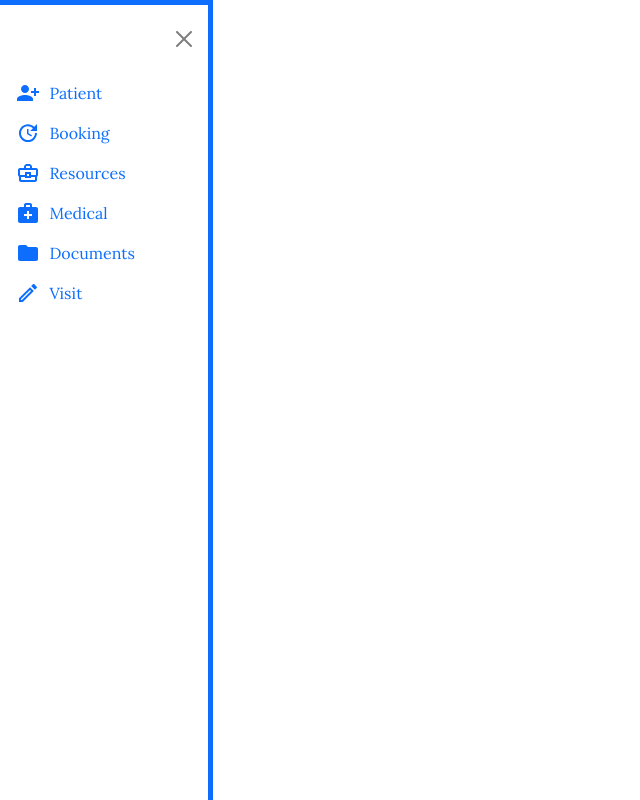
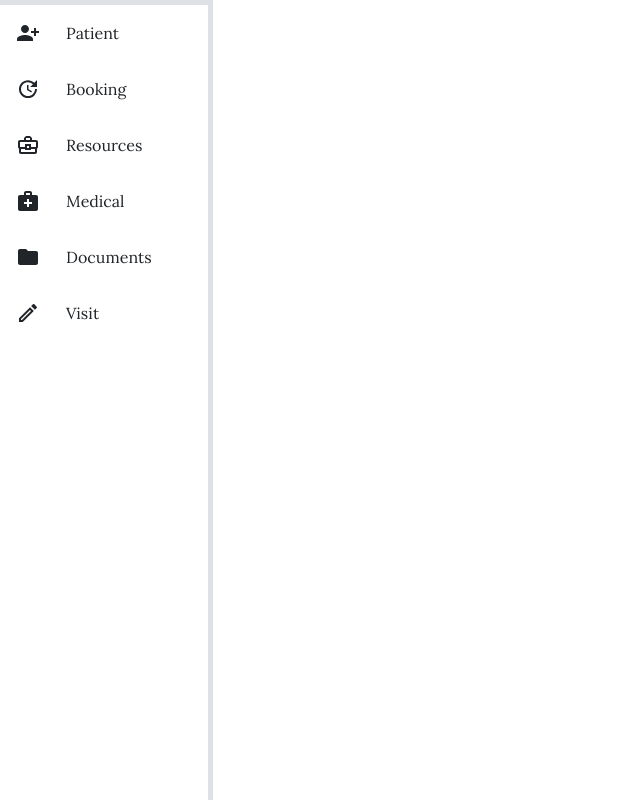
Before and after one commit to ShaniaKC/alivebtw, a React (Create React App) app: page /main in a window 1280 px wide. Shown: the whole page, without its empty margins (0-640 px from the left). Built offline with nearby package versions, Linux system fonts and the light colour scheme.

Commit message:
9 files modified

```diff
--- a/src/components/maincomponents/Protected/Booking.js
+++ b/src/components/maincomponents/Protected/Booking.js
@@ -1,7 +1,7 @@
 import React from 'react';
 
-function B() {
+const B = () => {
   return <div />;
-}
+};
 
 export default B;
--- a/src/components/maincomponents/Protected/Document.js
+++ b/src/components/maincomponents/Protected/Document.js
@@ -1,6 +1,6 @@
 import React from 'react';
 
-function B() {
+const B = () => {
   return <div />;
 }
 
--- a/src/components/maincomponents/Protected/Main.js
+++ b/src/components/maincomponents/Protected/Main.js
@@ -1,10 +1,40 @@
 import React from 'react';
 import Sidebar from './Sidebar';
+import { Route, Switch } from 'react-router-dom';
+import Booking from './Booking';
+import Document from './Document';
+import Medical from './Medical';
+import Patient from './Patient';
+import Resources from './Resources';
+import Visit from './Visit';
+
 const Main = () => {
   return (
     <div className="container-fluid bg-white vh-100">
       <div className="row">
         <Sidebar />
+       <div className="col-md-10">
+       <Switch>
+          <Route>
+            <Booking />
+          </Route>
+          <Route>
+            <Document />
+          </Route>
+          <Route>
+            <Medical />
+          </Route>
+          <Route>
+            <Patient />
+          </Route>
+          <Route>
+            <Resources />
+          </Route>
+          <Route>
+            <Visit />
+          </Route>
+        </Switch>
+       </div>
       </div>
     </div>
   );
--- a/src/components/maincomponents/Protected/Medical.js
+++ b/src/components/maincomponents/Protected/Medical.js
@@ -1,6 +1,6 @@
 import React from 'react';
 
-function B() {
+const B = () => {
   return <div />;
 }
 
--- a/src/components/maincomponents/Protected/Patient.js
+++ b/src/components/maincomponents/Protected/Patient.js
@@ -1,6 +1,6 @@
 import React from 'react';
 
-function B() {
+const B = () => {
   return <div />;
 }
 
--- a/src/components/maincomponents/Protected/Resources.js
+++ b/src/components/maincomponents/Protected/Resources.js
@@ -1,6 +1,6 @@
 import React from 'react';
 
-function B() {
+const B = () => {
   return <div />;
 }
 
--- a/src/components/maincomponents/Protected/Sidebar.js
+++ b/src/components/maincomponents/Protected/Sidebar.js
@@ -1,4 +1,4 @@
-import React, { useState } from 'react';
+import React, { useState, useEffect } from 'react';
 import IconLink from '../../minorcomponents/IconLinkGroup';
 import PersonAddAlt1Icon from '@mui/icons-material/PersonAddAlt1';
 import UpdateIcon from '@mui/icons-material/Update';
@@ -11,6 +11,12 @@ import MenuOpenIcon from '@mui/icons-material/MenuOpen';
 const Sidebar = () => {
   const [isHidden, setIsHidden] = useState(false);
 
+  useEffect(() => {
+    if (innerWidth <= 768) {
+      setIsHidden(true);
+    }
+  }, []);
+
   const hideSidebar = () => {
     setIsHidden(true);
   };
@@ -21,11 +27,12 @@ const Sidebar = () => {
   return (
     <React.Fragment>
       <div
-        className="col-sm-2 vh-100  border-primary bg-white border-top border-end border-5 text-end"
+        className="col-sm-4 col-md-2 min-vh-100 bg-white border-top border-end border-5"
         style={{ display: isHidden ? 'none' : 'block' }}
       >
         <button
-          className="btn-close pb-5"
+          className="btn-close pb-2 col-1 offset-11"
+          style={{ display: innerWidth <= 768 ? 'block' : 'none' }}
           onClick={hideSidebar}
           aria-label="Close"
         ></button>
@@ -42,7 +49,7 @@ const Sidebar = () => {
         <IconLink to="/visit" text="Visit" icon={<CreateOutlinedIcon />} />
       </div>
       <button
-        className="btn btn-primary col-1 text-white"
+        className="btn col-1 text-dark"
         style={{
           height: 'max-content',
           width: 'max-content',
@@ -51,6 +58,7 @@ const Sidebar = () => {
         onClick={showSidebar}
         aria-label="open"
       >
+        <span>SideBar </span>
         <MenuOpenIcon />
       </button>
     </React.Fragment>
--- a/src/components/maincomponents/Protected/Visit.js
+++ b/src/components/maincomponents/Protected/Visit.js
@@ -1,6 +1,6 @@
 import React from 'react';
 
-function B() {
+const B = () => {
   return <div />;
 }
 
--- a/src/components/minorcomponents/IconLinkGroup.js
+++ b/src/components/minorcomponents/IconLinkGroup.js
@@ -3,12 +3,9 @@ import { Link } from 'react-router-dom';
 
 const IconLink = (props) => {
   return (
-    <Link
-      className="row flex-d text-primary py-2 px-1 text-start"
-      to={props.to}
-    >
+    <Link className="row flex-d text-dark py-3 px-1" to={props.to}>
       <span className="col-2">{props.icon}</span>{' '}
-      <span className="col-10">{props.text}</span>
+      <span className="col-8 offset-1">{props.text}</span>
     </Link>
   );
 };
```
